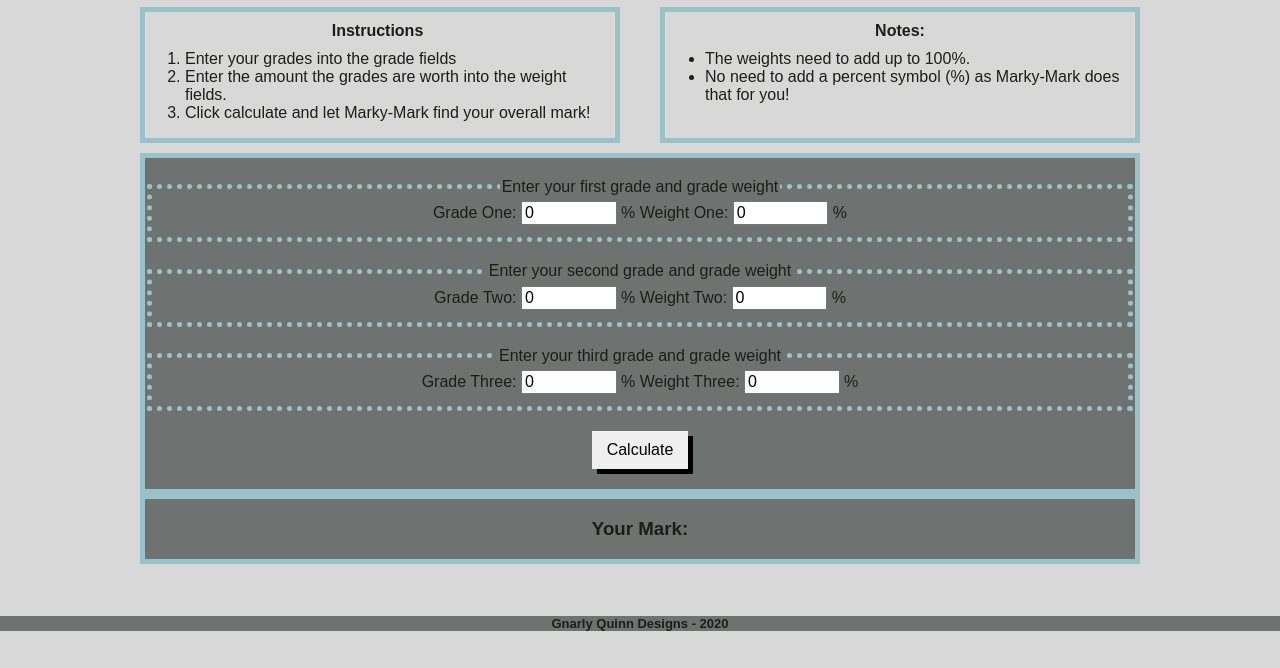
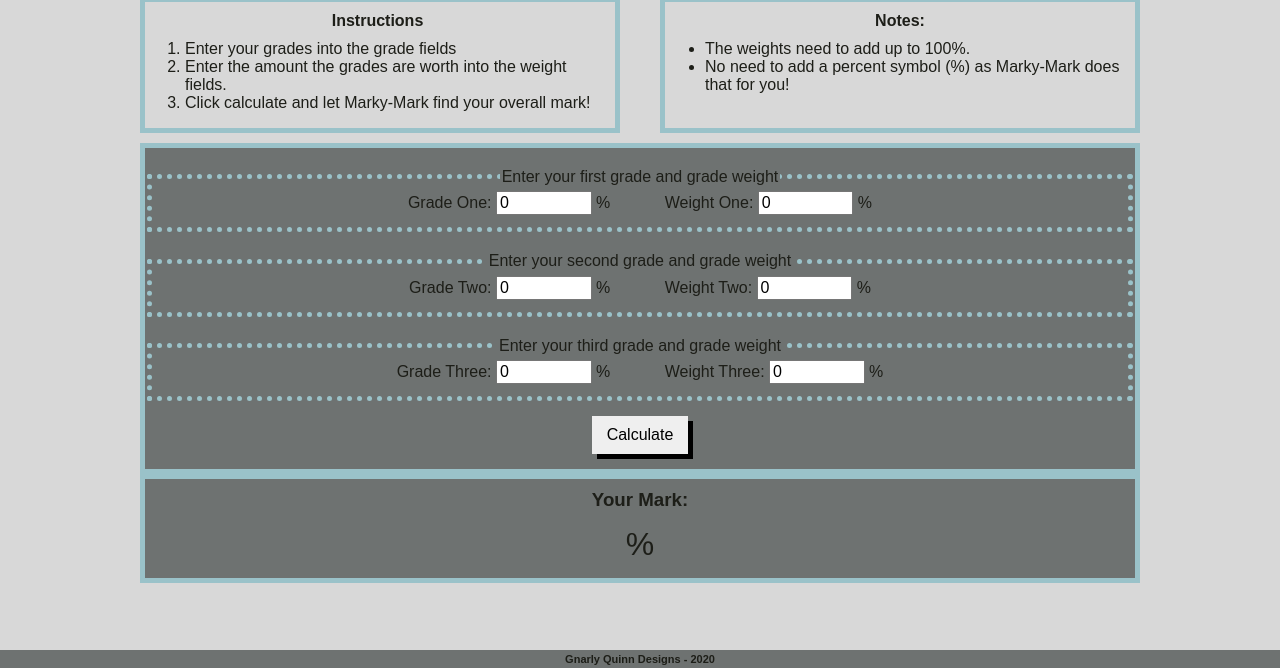
Before and after one commit to audracodes/Marky-Mark, a plain HTML site: page index.html in a window 1280 px wide. Shown: the part 132-800 px from the top of the page. Drawn offline with nearby package versions, Linux system fonts and the light colour scheme.

Commit message:
test commit

```diff
--- a/index.html
+++ b/index.html
@@ -51,7 +51,7 @@
 
                         <label for="gradeOne">Grade One:</label>
                         <input type="number" name="gradeOne" id="gradeOne" value="0">
-                        <label for="gradeOne">%</label>
+                        <label for="gradeOne"class='percentSymbol'>%</label>
 
                         <label for="weightOne">Weight One:</label>
                         <input type="number" name="weightOne" id="weightOne" value="0" required>
@@ -64,7 +64,7 @@
 
                         <label for="gradeTwo">Grade Two:</label>
                         <input type="number" name="gradeTwo" id="gradeTwo" value="0">
-                        <label for="gradeTwo">%</label>
+                        <label for="gradeTwo" class="percentSymbol">%</label>
 
                         <label for="weightTwo">Weight Two:</label>
                         <input type="number" name="weightTwo" id="weightTwo" value="0" required>
@@ -77,7 +77,7 @@
 
                         <label for="gradeThree">Grade Three:</label>
                         <input type="number" name="gradeThree" id="gradeThree" value="0">
-                        <label for="gradeThree">%</label>
+                        <label for="gradeThree" class="percentSymbol">%</label>
 
                         <label for="weightThree">Weight Three:</label>
                         <input type="number" name="weightThree" id="weightThree" value="0" required>
@@ -90,7 +90,7 @@
                 <!-- Results -->
                 <div class="calculator">
                     <h3>Your Mark:</h3>
-                    <p class='results'></p>
+                    <p class='results'>%</p>
                 </div>
             </div>
 
--- a/styles/partials/_global.scss
+++ b/styles/partials/_global.scss
@@ -3,6 +3,8 @@
 body {
     color: $fontColour;
     background: $backgroundColour;
+    height: 100vh;
+    position: relative;
 }
 
 
@@ -13,14 +15,3 @@ body {
     margin: 0 auto;
     text-align: center;
 }
-
-// Footer
-footer {
-    background: $formColour;
-    margin-bottom: 0;
-}
-
-h5 {
-    margin-bottom: 0;
-    font-size: 13px;
-}
--- a/styles/partials/_headerFooter.scss
+++ b/styles/partials/_headerFooter.scss
@@ -6,6 +6,7 @@ h1 {
     font-size: 4rem;
     letter-spacing: 4px;
     margin: 1%;
+    margin-top: 0;
     text-decoration: underline;
     text-decoration-color: $accentColour;
 }
@@ -17,5 +18,14 @@ h2 {
 
 // Footer
 footer {
-    margin-top: 4.1%;
+    position: absolute;
+    bottom: 0;
+    width: 100%;
+    background: $formColour;
+    margin-bottom: 0;
 }
+
+h5 {
+    margin: 3px;
+    font-size: 11px;
+}
--- a/styles/partials/_main.scss
+++ b/styles/partials/_main.scss
@@ -35,7 +35,7 @@ h4 {
     list-style-type: decimal;
 }
 
-// Form
+// Calculator
 fieldset {
     border: 5px $accentColour dotted;
     margin-top: 2%;
@@ -44,12 +44,17 @@ fieldset {
 
 input {
     width: 10%;
-    // * check on this
+    min-width: 50px;
+}
+
+
+.percentSymbol {
+    margin-right: 50px;
 }
 
 button {
     border: 0;
-    margin: 20px;
+    margin: 15px;
     padding: 10px 15px;
     box-shadow: 5px 5px;
 
@@ -62,3 +67,15 @@ button {
     background: $formColour;
     border: 5px $accentColour solid;
 }
+
+
+// Results
+
+h3 {
+    margin: 10px;
+    text-decoration-style:
+}
+.results {
+    font-size: 2rem;
+    margin: 15px;
+}
```
Also changed, not shown: styles/style.css.
